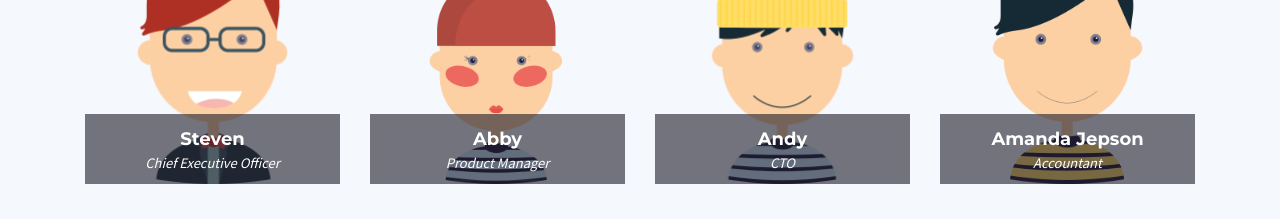
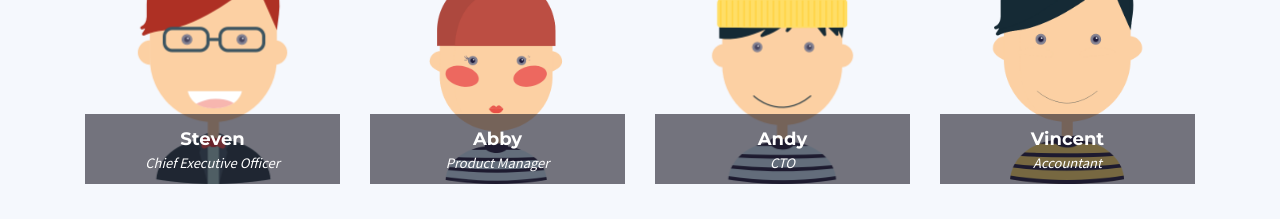
Before and after one commit to abbyyc/abbyyc.github.io, a plain HTML site: page index_full.html in a window 1280 px wide. Shown: the part 3140-3359 px from the top of the page. Drawn offline with Linux system fonts and the light colour scheme; files whose address does not match are found by name.

Commit message:
Update index_full.html

```diff
--- a/index_full.html
+++ b/index_full.html
@@ -674,7 +674,7 @@
               <img src="img/team-5.png" class="img-fluid" alt="">
               <div class="member-info">
                 <div class="member-info-content">
-                  <h4>Amanda Jepson</h4>
+                  <h4>Vincent</h4>
                   <span>Accountant</span>
                   <div class="social">
                     <a href=""><i class="fa fa-twitter"></i></a>
```
